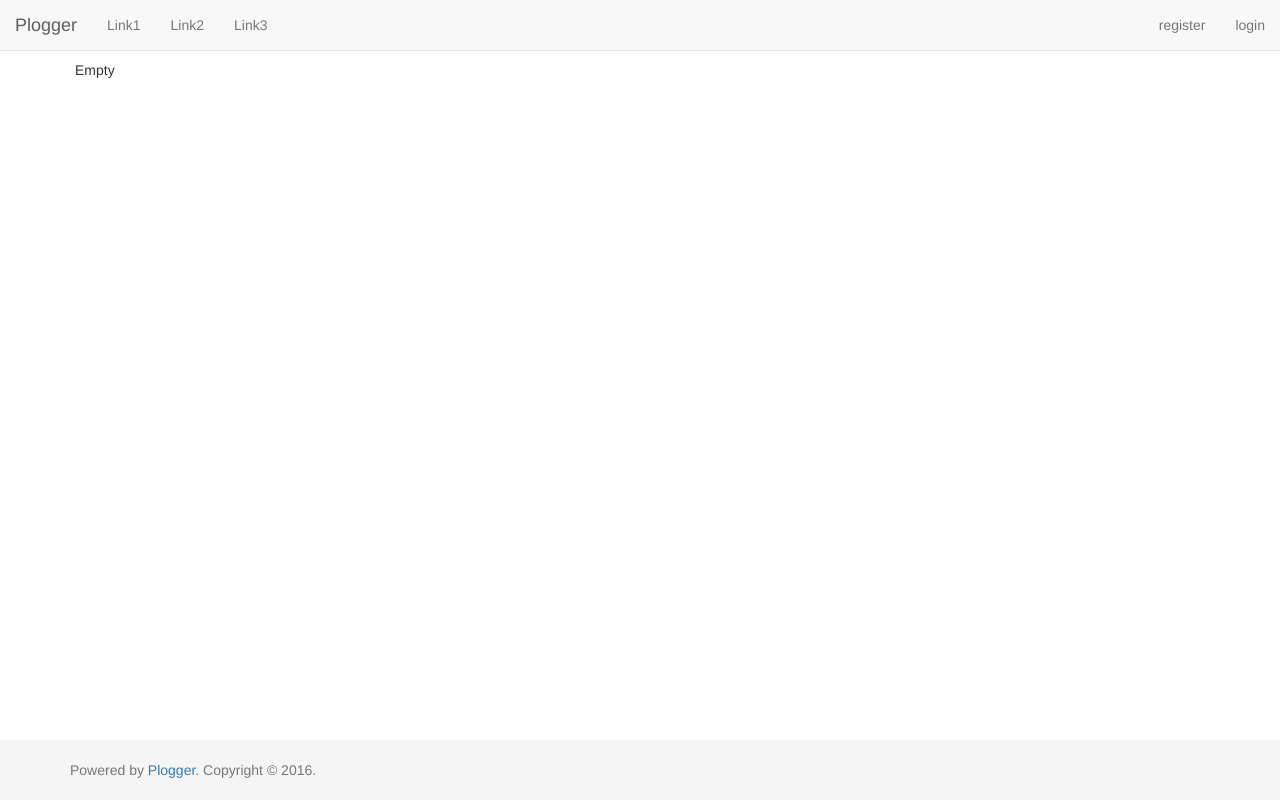
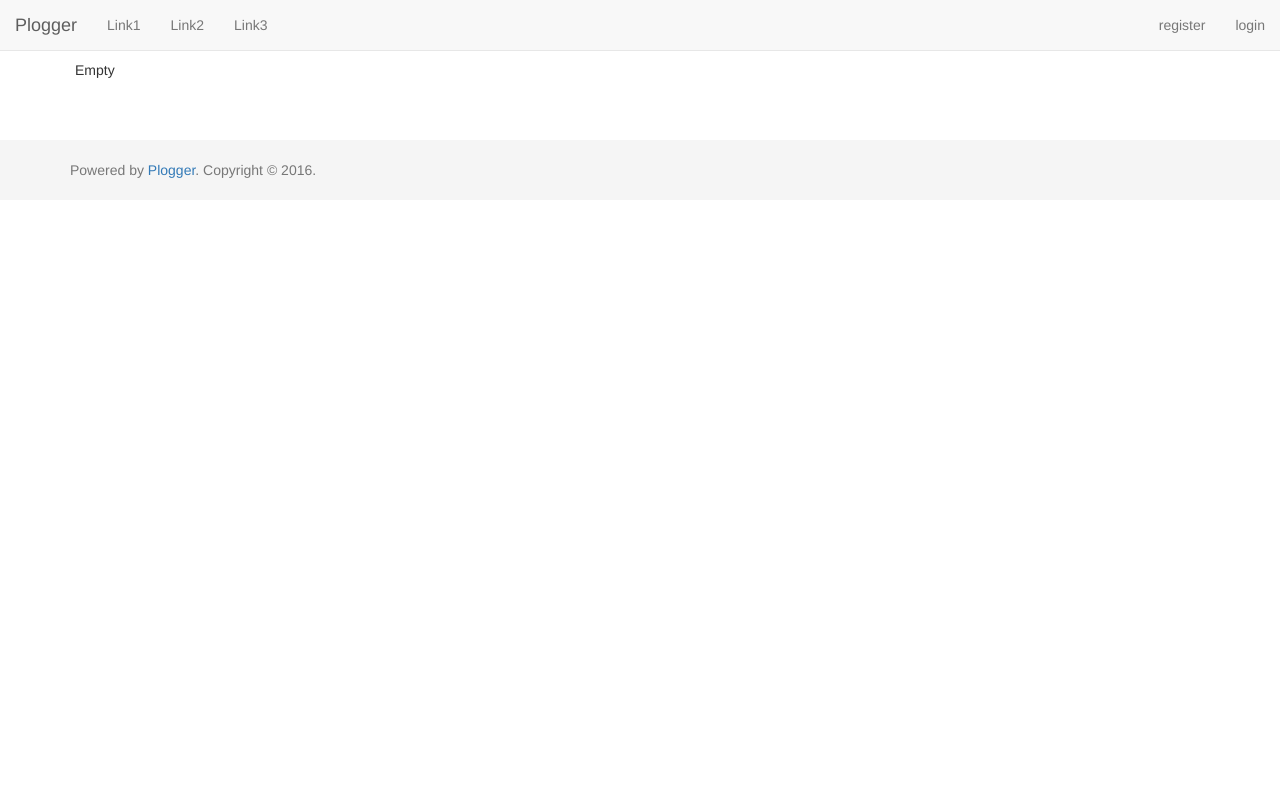
Before and after one commit to theJian/plogger, a Python web app: template www/templates/__base__.html in a window 1280 px wide. Run offline with Jinja, Linux system fonts and the light colour scheme; the template is opened without the code that fills it, so the values that code supplies are empty; some libraries are stand-ins or nearby versions.

Commit message:
fix style

```diff
--- a/www/static/style/base.css
+++ b/www/static/style/base.css
@@ -2,8 +2,6 @@
   padding: 60px;
 }
 .footer {
-  position: absolute;
-  bottom: 0;
   width: 100%;
   height: 60px;
   background-color: #f5f5f5;
--- a/www/templates/__base__.html
+++ b/www/templates/__base__.html
@@ -4,7 +4,7 @@
   <meta charset="UTF-8">
   <title>{% block title %} Plogger {% endblock %}</title>
   <link rel="stylesheet" href="https://maxcdn.bootstrapcdn.com/bootstrap/3.3.6/css/bootstrap.min.css" integrity="sha384-1q8mTJOASx8j1Au+a5WDVnPi2lkFfwwEAa8hDDdjZlpLegxhjVME1fgjWPGmkzs7" crossorigin="anonymous">
-  <link rel="stylesheet" href="static/style/base.css">
+  <link rel="stylesheet" href="/static/style/base.css">
   {% block beforeHead %}{% endblock %}
 </head>
 <body>
```
